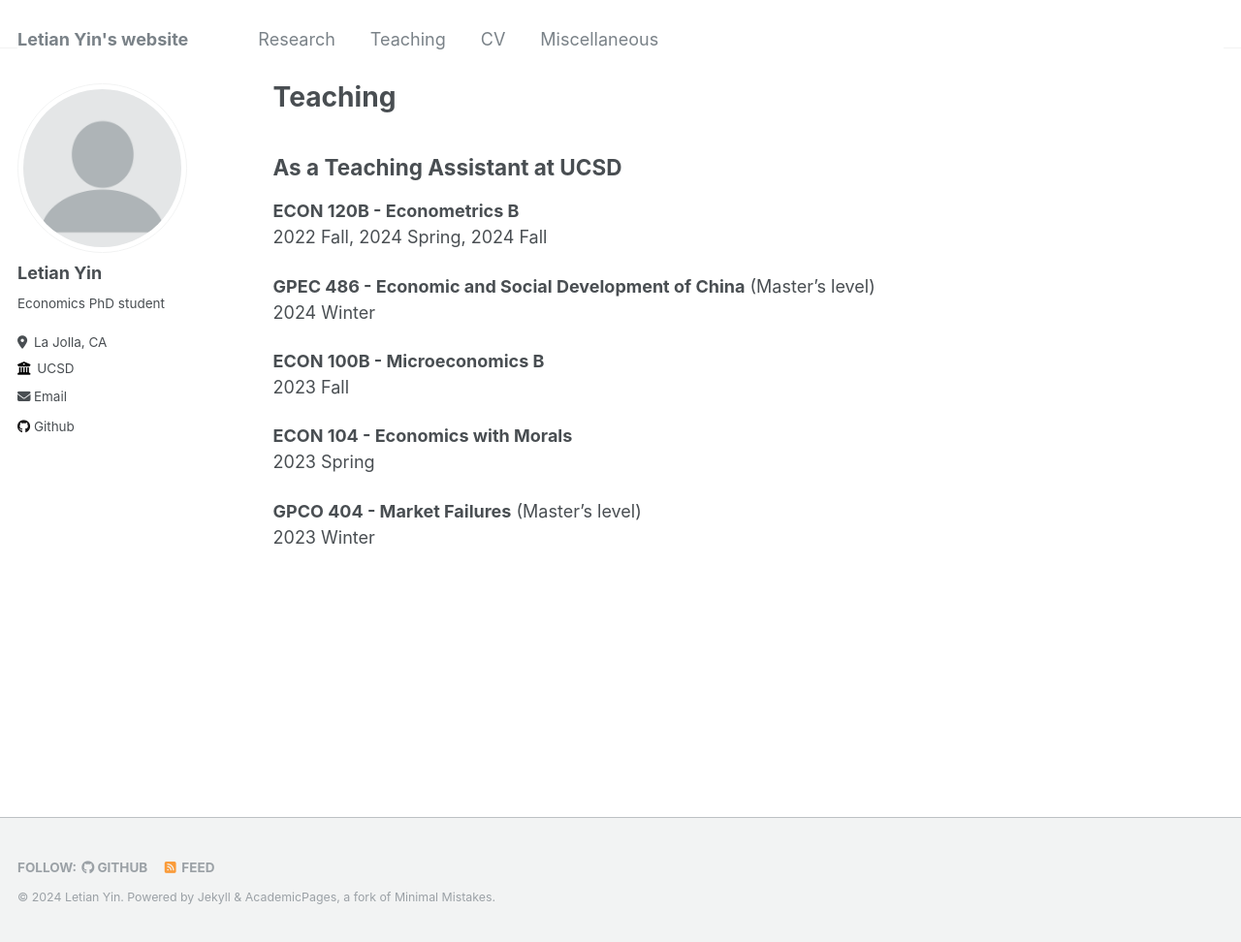
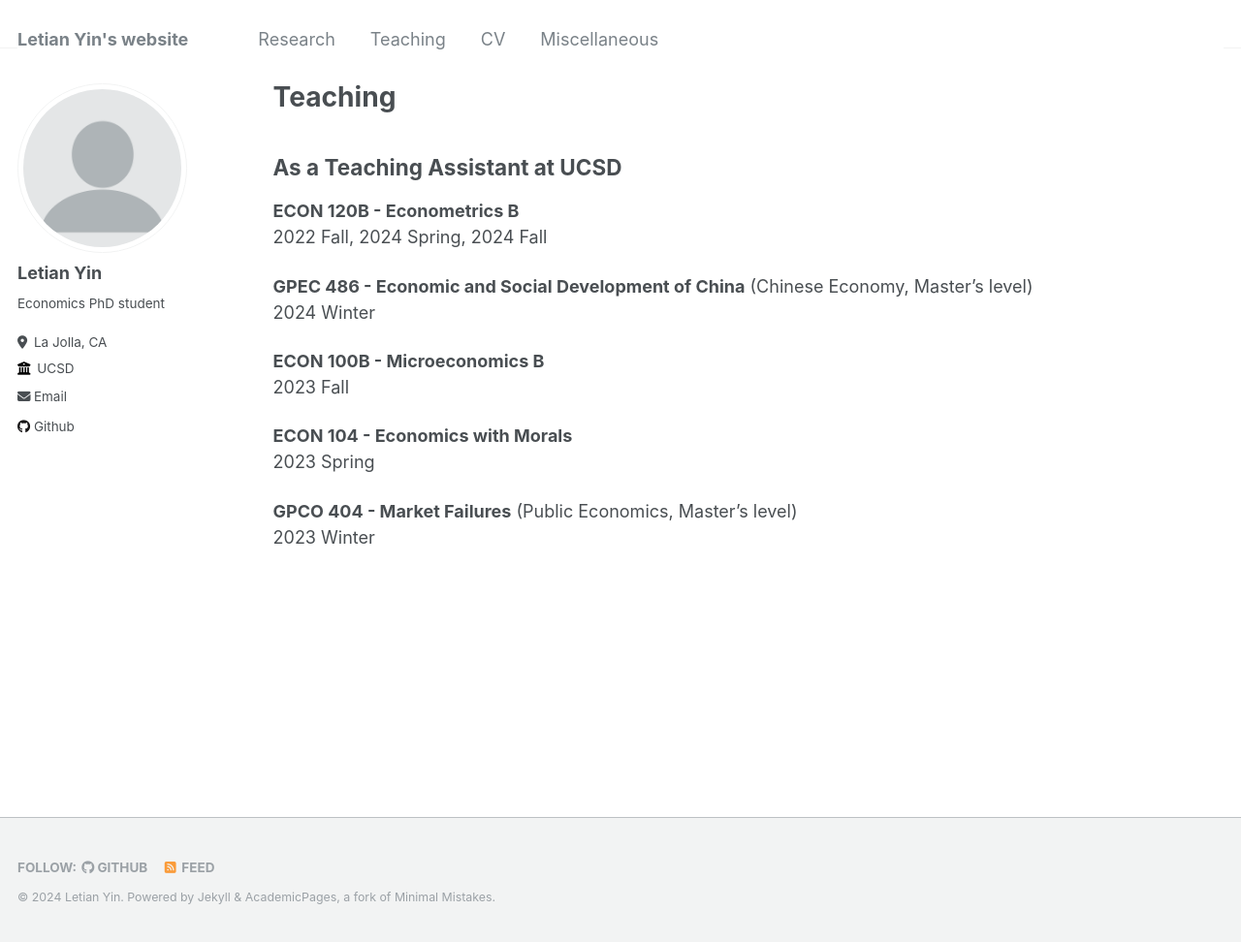
Before and after one commit to letian-yin/letian-yin.github.io, a Jekyll site: the page built from _pages/teaching.md, in a window 1280 px wide and 972 px high. Shown: the whole window at 97% size. Built offline with Jekyll 4.4.1, drawn with Linux system fonts in a browser that asks for light colours.

Commit message:
Update teaching.md

```diff
--- a/_pages/teaching.md
+++ b/_pages/teaching.md
@@ -9,7 +9,7 @@ author_profile: true
 **ECON 120B - Econometrics B** \
 2022 Fall, 2024 Spring, 2024 Fall
 
-**GPEC 486 - Economic and Social Development of China** (Master's level) \
+**GPEC 486 - Economic and Social Development of China** (Chinese Economy, Master's level) \
 2024 Winter
 
 **ECON 100B - Microeconomics B** \
@@ -18,5 +18,5 @@ author_profile: true
 **ECON 104 - Economics with Morals** \
 2023 Spring
 
-**GPCO 404 - Market Failures** (Master's level) \
+**GPCO 404 - Market Failures** (Public Economics, Master's level) \
 2023 Winter
```
